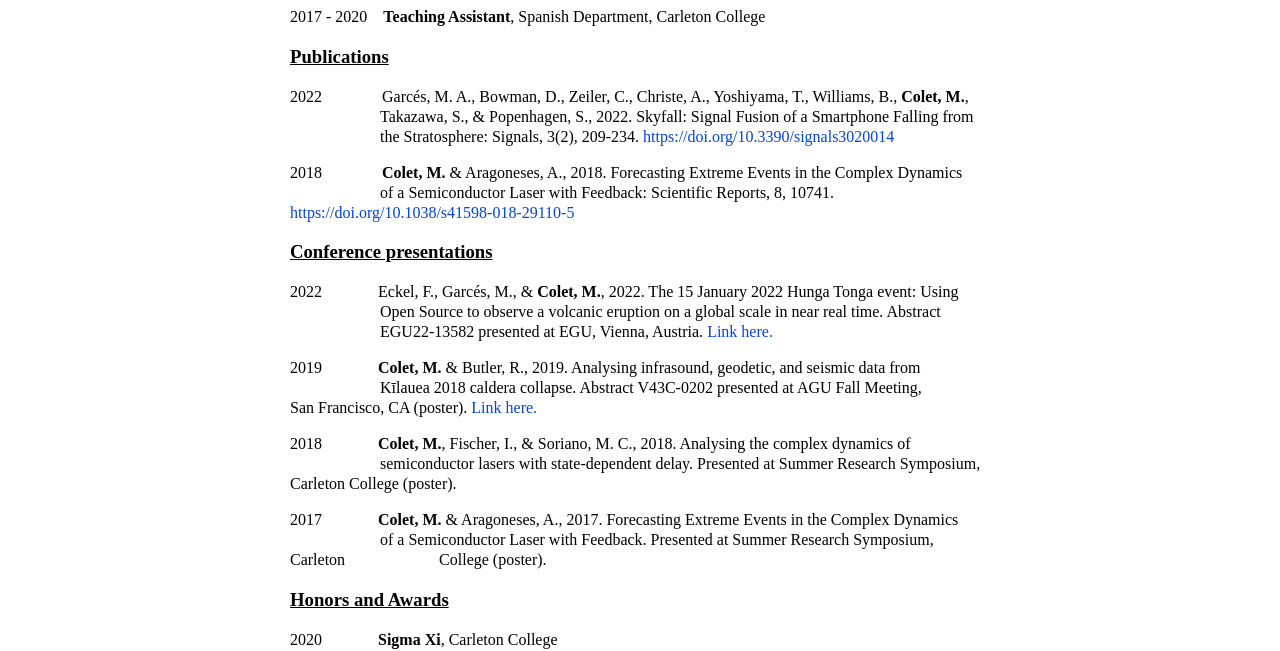
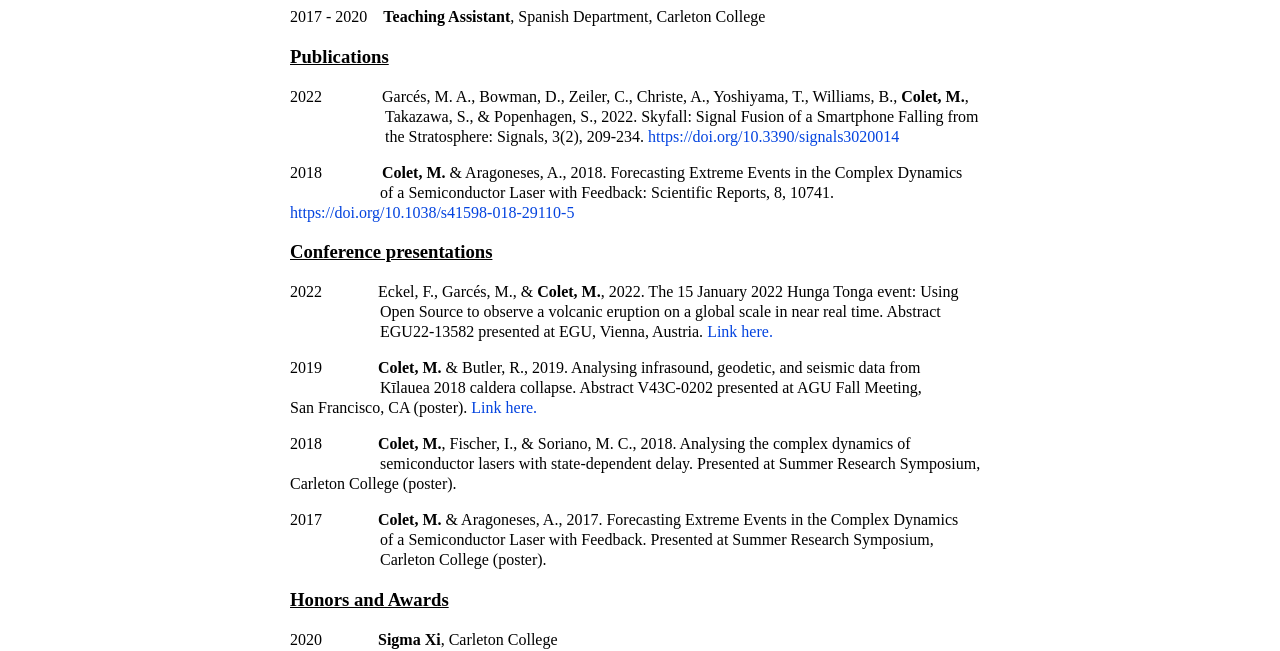
Before and after one commit to MeritxellC/MeritxellC.github.io, a Jekyll site: the page built from cv/cv.md, in a window 1280 px wide. Shown: the part 957-1608 px from the top of the page. Built offline with Jekyll 4.4.1, drawn with Linux system fonts in a browser that asks for light colours.

Commit message:
more formatting cv

```diff
--- a/cv/cv.md
+++ b/cv/cv.md
@@ -84,8 +84,8 @@ PI: Milton Garcés, student: Nicholas Forcone<br>
 <p>
 2022&nbsp;&nbsp;&nbsp;&nbsp;&nbsp;&nbsp;&nbsp;&nbsp;&nbsp;&nbsp;&nbsp;&nbsp;&nbsp;&nbsp;&nbsp;Garcés, M. A., Bowman, D., Zeiler, C., Christe, A., Yoshiyama, T., Williams, B.,
 <strong>Colet, M.</strong>,<br>
-<span style="margin-left:90px;"></span>Takazawa, S., & Popenhagen, S., 2022. Skyfall: Signal Fusion of a Smartphone Falling from <br>
-<span style="margin-left:90px;"></span>the Stratosphere: Signals, 3(2), 209-234.
+<span style="margin-left:95px;"></span>Takazawa, S., & Popenhagen, S., 2022. Skyfall: Signal Fusion of a Smartphone Falling from <br>
+<span style="margin-left:95px;"></span>the Stratosphere: Signals, 3(2), 209-234.
 
 <a href="https://www.mdpi.com/2624-6120/3/2/14/htm">https://doi.org/10.3390/signals3020014</a>
 
@@ -123,8 +123,8 @@ PI: Milton Garcés, student: Nicholas Forcone<br>
 
 <p>
 2017&nbsp;&nbsp;&nbsp;&nbsp;&nbsp;&nbsp;&nbsp;&nbsp;&nbsp;&nbsp;&nbsp;&nbsp;&nbsp; <strong>Colet, M.</strong> & Aragoneses, A., 2017. Forecasting Extreme Events in the Complex Dynamics <br>
-<span style="margin-left:90px;"></span>of a Semiconductor Laser with Feedback. Presented at Summer Research Symposium, Carleton
-<span style="margin-left:90px;"></span>College (poster).
+<span style="margin-left:90px;"></span>of a Semiconductor Laser with Feedback. Presented at Summer Research Symposium, <br>
+<span style="margin-left:90px;"></span>Carleton College (poster).
 </p>
 
 <h3>
```
